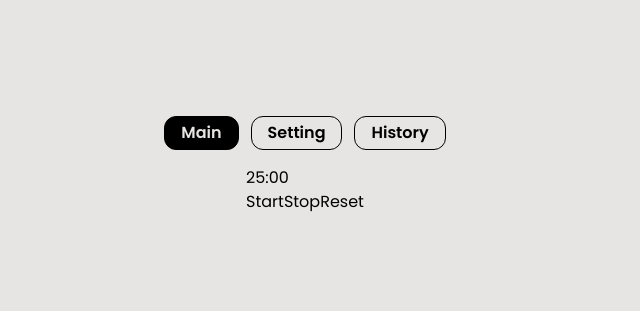
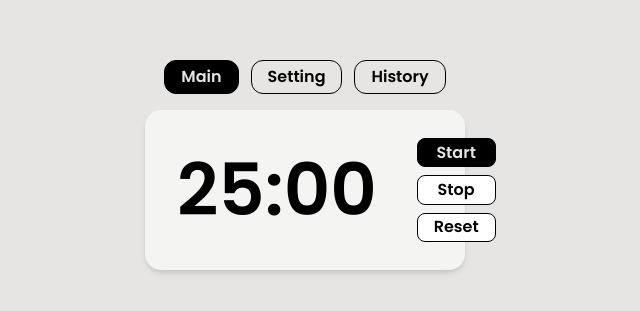
Before and after one commit to rfsyhb/doNow, a React (Vite) app: page / in a window 1280 px wide. Shown: the part 235-546 px from the top of the page, without its empty margins (335-975 px from the left). Built offline with nearby package versions, Linux system fonts and the light colour scheme.

Commit message:
styling stopwatch component

```diff
--- a/src/components/Stopwatch.jsx
+++ b/src/components/Stopwatch.jsx
@@ -70,17 +70,33 @@ function Stopwatch() {
   };
 
   return (
-    <div className="">
-      <h1>{formatTime(time)}</h1>
-      <button type="button" onClick={handleStart} disabled={isRunning}>
+    <div className="flex flex-row items-center justify-between w-[40vh] bg-cardMain py-7 px-8 gap-10 rounded-2xl shadow-md">
+      <h1 className="text-7xl font-semibold">{formatTime(time)}</h1>
+      <div className="flex flex-col gap-2">
+        <button
+          className="bg-black text-bgColor font-semibold p-[0.1rem] px-4 rounded-lg border border-black"
+          type="button"
+          onClick={handleStart}
+          disabled={isRunning}
+        >
           Start
         </button>
-      <button type="button" onClick={handleStop} disabled={!isRunning}>
+        <button
+          className="bg-white text-black font-semibold p-[0.1rem] px-4 rounded-lg border border-black"
+          type="button"
+          onClick={handleStop}
+          disabled={!isRunning}
+        >
           Stop
         </button>
-      <button type="button" onClick={handleReset}>
+        <button
+          className="bg-white text-black font-semibold p-[0.1rem] px-4 rounded-lg border border-black"
+          type="button"
+          onClick={handleReset}
+        >
           Reset
         </button>
+      </div>
     </div>
   );
 }
```
Lines whose indentation alone changed are shown as unchanged.
